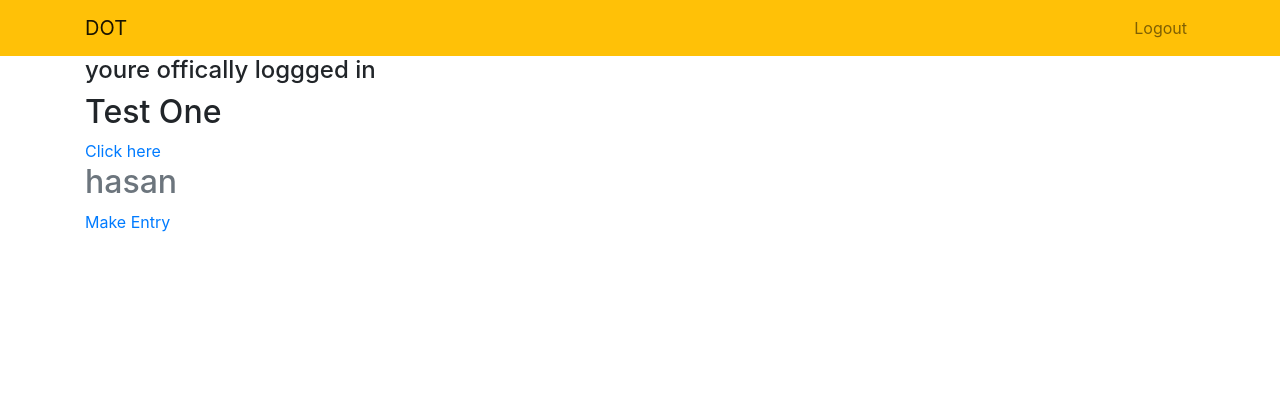
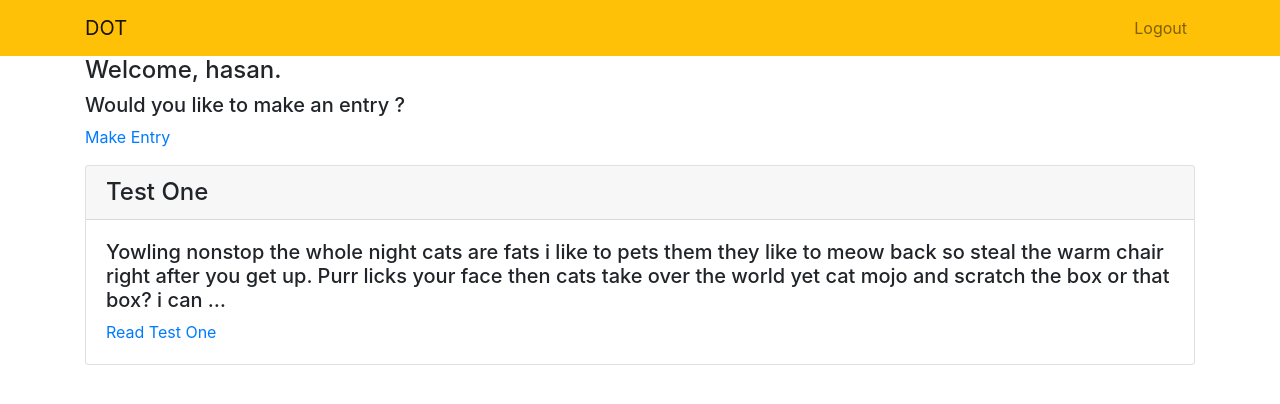
Before and after one commit to Hasanalghanim/JournalApp, a Django app: page /mainlogin/ in a window 1280 px wide. Shown: the top 404 px of the page. Run offline with Django 3.2, Linux system fonts and the light colour scheme; a user stored in the database is signed in; data comes from the database, SQL or seed files in the repository; both versions use the stored data as it was after the commit; some libraries are stand-ins or nearby versions.

Commit message:
Update to Journal Entires
*Update to Journal Entires*

Ability to Add/Edit/Delete Entires.

```diff
--- a/mybook/main/templates/main/mainlogin.html
+++ b/mybook/main/templates/main/mainlogin.html
@@ -1,19 +1,27 @@
 {% extends "main/base.html" %} {% block content %}
 
 
+<div class="">
+  <h4> Welcome, {{ user.username }}.</h4>
+  <h5>Would you like to make an entry ? </h5>
+  <p><a href="{% url 'makeentry' %}">Make Entry </a></p>
+</div>
 
-<h4>youre offically loggged in </h4>
 
 
 {% for Entry in entries %}
-<h2>{{ Entry.Title }}</h2>
-
-<a href="{% url 'viewentry' Entry.id %}">Click here</a>
+<div class="card">
+  <h4 class="card-header text-capitalize">{{ Entry.Title }}</h4>
+  <div class="card-body">
+    <h5 class="card-text">{{ Entry.Journal|truncatewords:50 }}</h5>
+    <a href="{% url 'viewentry' Entry.id %}">Read {{ Entry.Title }}</a>
+  </div>
+</div>
 {% endfor %}
 
 {% if user.is_authenticated %}
-<h2 class="text-muted"> {{ user.username }} </h2>
-<p><a href="{% url 'makeentry' %}">Make Entry</a></p>
+
+
 
 
 {% else %}
--- a/mybook/main/views.py
+++ b/mybook/main/views.py
@@ -72,13 +72,32 @@ def makeentry(request):
 @login_required
 def viewentry(request, Entry_pk):
     entry = get_object_or_404(Entry, pk=Entry_pk, user=request.user)
+    entrypk = Entry_pk
+    return render(request, 'main/viewentry.html', {'entry': entry, "entrypk":entrypk})
+
+
+
+
+
+@login_required
+def editentry(request, Entry_pk):
+    entry = get_object_or_404(Entry, pk=Entry_pk, user=request.user)
     if request.method =="GET":
         form = EntryForm(instance=entry)
-        return render(request, 'main/viewentry.html', {'entry': Entry, 'form':form})
+        return render(request, 'main/editentry.html', {'entry' : entry, 'form' : form})
     else:
         try:
             form = EntryForm(request.POST, instance=entry)
             form.save()
             return redirect('mainlogin')
         except ValueError:
-            return render(request, 'main/viewentry', {'entry': entry, 'form': form, 'error': 'bad information'})
+            return render(request, 'main/editentry.html', {'entry': entry, 'form': form, 'error': 'bad information'})
+
+
+
+@login_required
+def deleteentry(request, Entry_pk):
+    entry = get_object_or_404(Entry, pk=Entry_pk, user=request.user)
+    if request.method == "POST":
+        entry.delete()
+        return redirect('mainlogin')
--- a/mybook/mybook/urls.py
+++ b/mybook/mybook/urls.py
@@ -34,5 +34,7 @@ urlpatterns = [
 
     path('makeentry/', views.makeentry, name='makeentry'),
     path('main/<int:Entry_pk>', views.viewentry, name='viewentry'),
+    path('main/<int:Entry_pk>/edit', views.editentry, name='editentry'),
+    path('main/<int:Entry_pk>/delete', views.deleteentry, name='deleteentry'),
 
 ]
```
Also changed, not shown: mybook/main/templates/main/editentry.html (added, +35 -0 lines), mybook/main/templates/main/makeentry.html (+20 -3 lines), mybook/main/templates/main/viewentry.html (+34 -1 lines), mybook/db.sqlite3.
